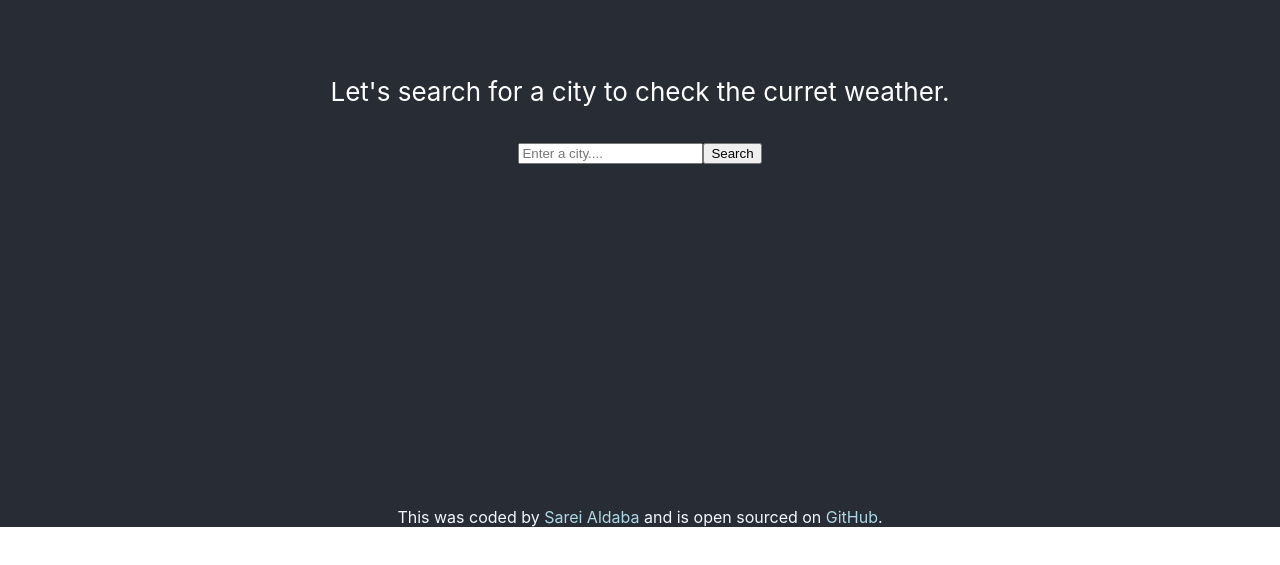
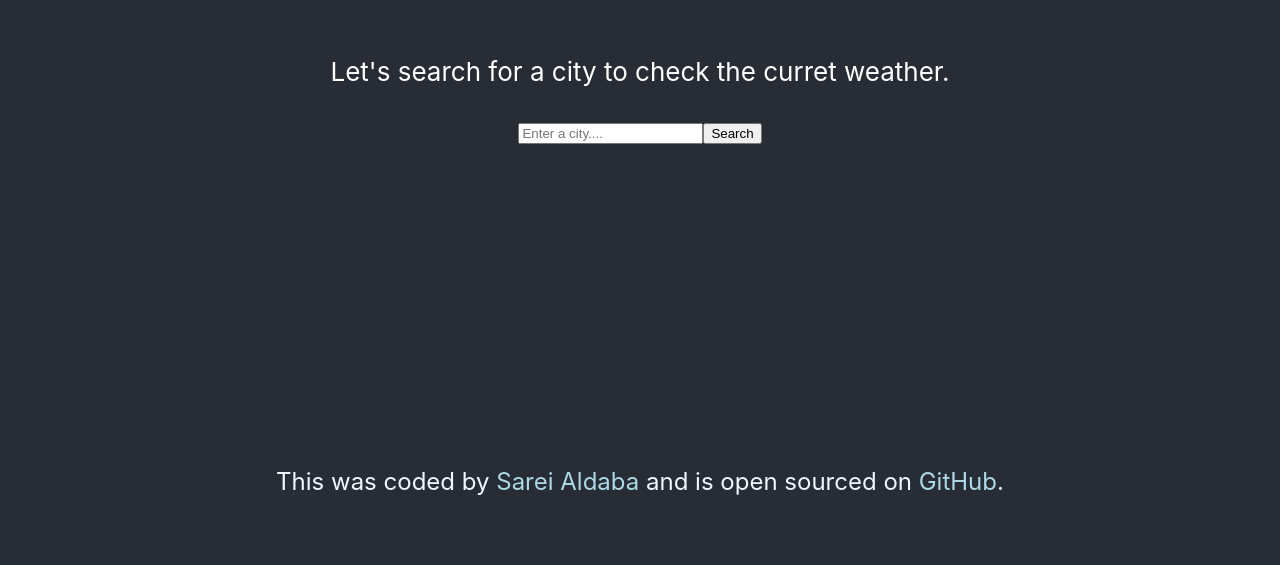
Before and after one commit to Saldaba95/react-weather-app, a React (Create React App) app: page / in a window 1280 px wide. Shown: the part 293-858 px from the top of the page. Before the commit the page ends 820 px from the top, so only its background shows below. Built offline with nearby package versions, Linux system fonts and the light colour scheme.

Commit message:
Update App.css
updated css

```diff
--- a/src/App.css
+++ b/src/App.css
@@ -4,7 +4,7 @@
 
 .App-header {
   background-color: #282c34;
-  min-height: 100vh;
+  min-height: 95vh;
   display: flex;
   flex-direction: column;
   align-items: center;
@@ -13,21 +13,11 @@
   color: white;
 }
 
-.App-link {
-  color: #61dafb;
-}
-
-@keyframes App-logo-spin {
-  from {
-    transform: rotate(0deg);
-  }
-  to {
-    transform: rotate(360deg);
-  }
-}
 main {
   background: #282c34;
   color: aliceblue;
+  min-height: 20vh;
+  font-size: 24px;
 }
 .Contacts a {
   text-decoration: none;
```
